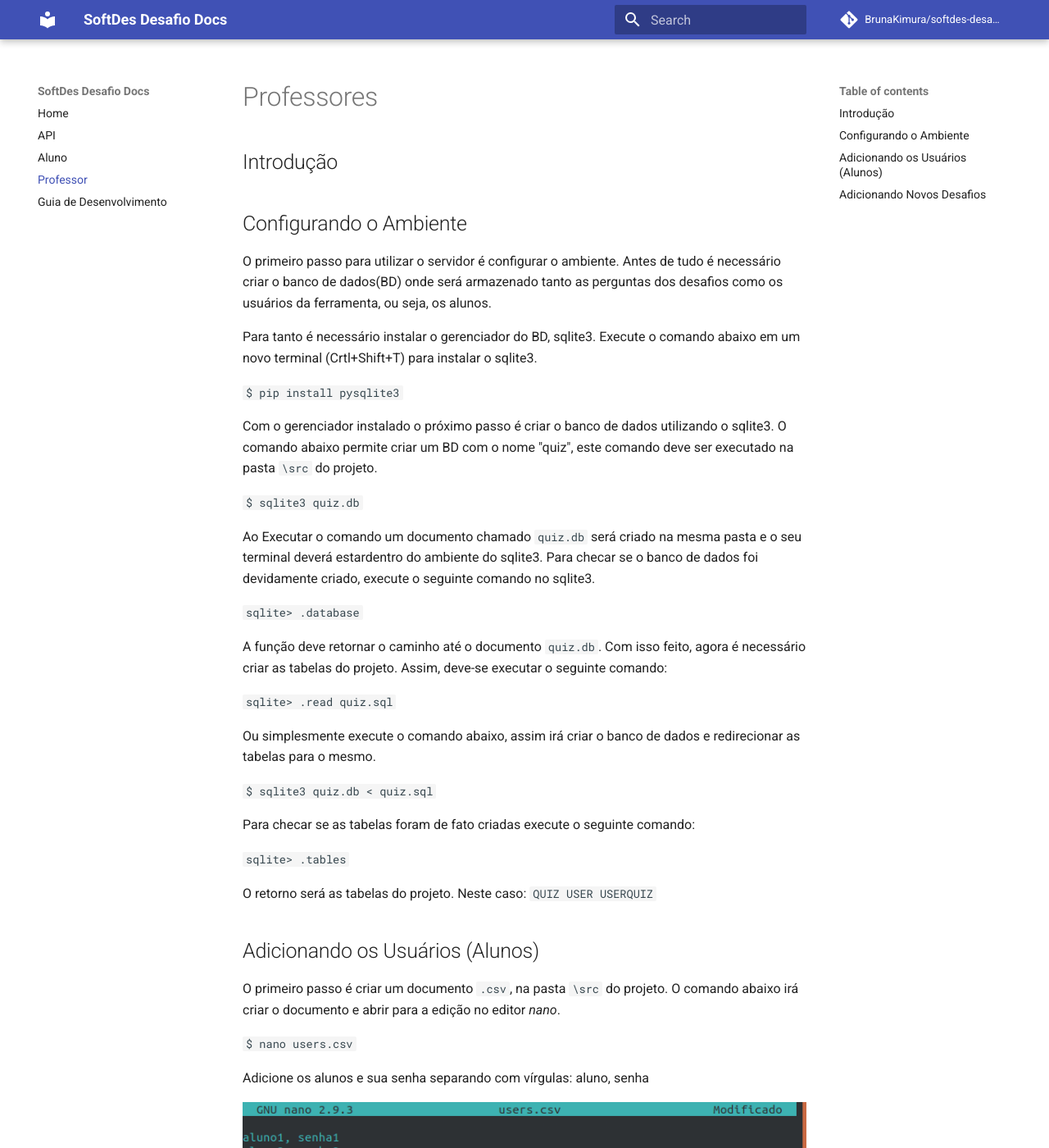
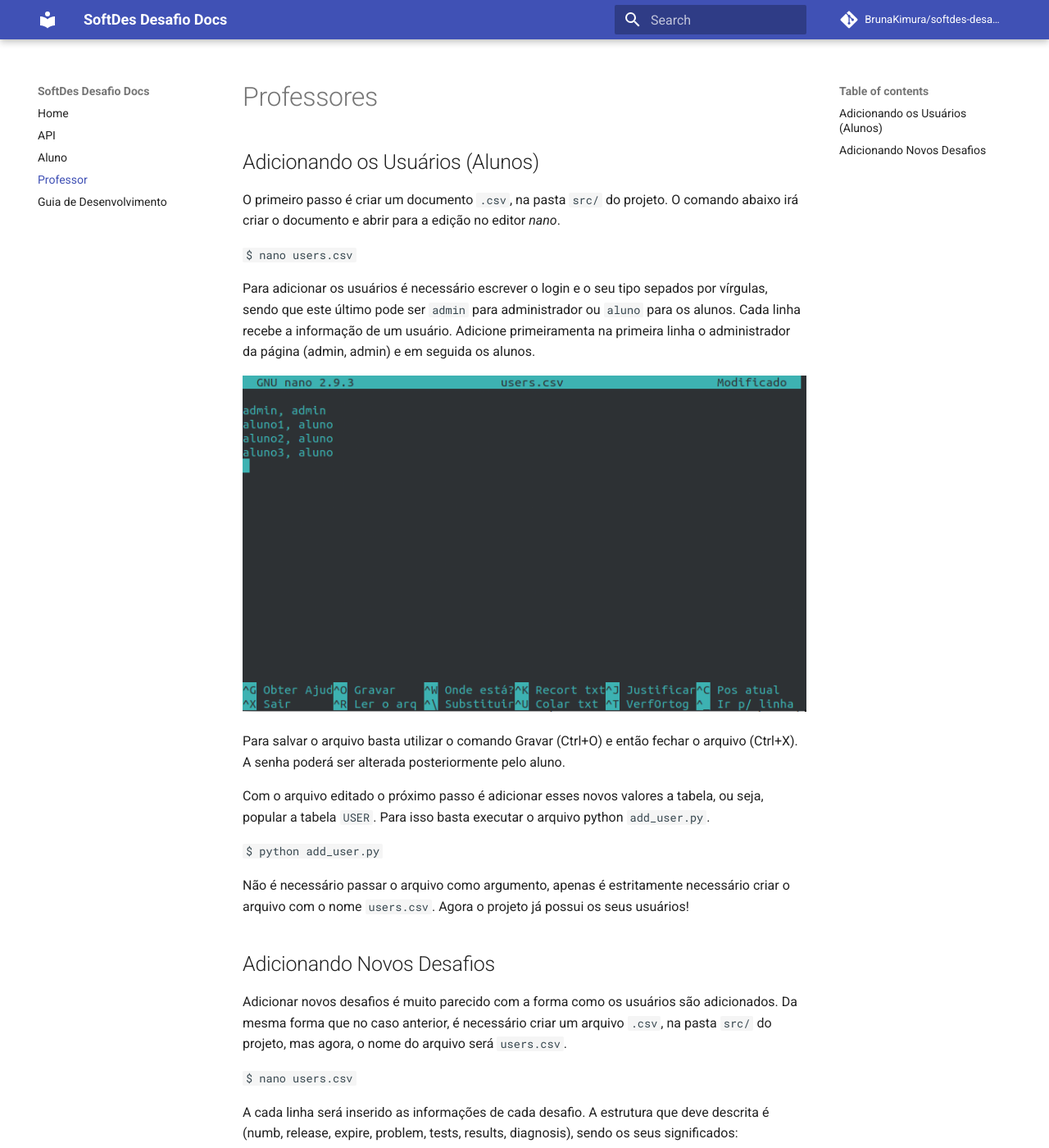
Before and after one commit to BrunaKimura/softdes-desafios, an MkDocs documentation site: the page built from docs/professor.md, in a window 1280 px wide and 1400 px high. Shown: the whole window at 82% size. Built offline with MkDocs 1.6.1 and Material for MkDocs 9.7.7, drawn with Linux system fonts in a browser that asks for light colours; comment, search, counter and statistics services are not loaded; some of the changed text lies outside the part shown.

Commit message:
documentação prof e desen feitas

````diff
--- a/docs/guia_des.md
+++ b/docs/guia_des.md
@@ -1,7 +1,57 @@
 # Guia do Desnvolvedor
 
-## Introdução
+## Configurando o Ambiente
+O primeiro passo para utilizar o servidor é configurar o ambiente. Antes de tudo é necessário criar o banco de dados(BD) onde será armazenado tanto as perguntas dos desafios como os usuários da ferramenta, ou seja, os alunos.
 
-## Configuração do Ambiente
+Para tanto é necessário instalar o gerenciador do BD, sqlite3. Execute o comando abaixo em um novo terminal (Crtl+Shift+T) para instalar o sqlite3.
+
+```$ pip install pysqlite3```
+
+Com o gerenciador instalado o próximo passo é criar o banco de dados utilizando o sqlite3. O comando abaixo permite criar um BD com o nome "quiz", este comando deve ser executado na pasta `src/` do projeto.
+
+```$ sqlite3 quiz.db```
+
+Ao Executar o comando um documento chamado `quiz.db` será criado na mesma pasta e o seu terminal deverá estardentro do ambiente do sqlite3.
+Para checar se o banco de dados foi devidamente criado, execute o seguinte comando no sqlite3.
+
+``` sqlite> .database```
+
+A função deve retornar o caminho até o documento `quiz.db`. Com isso feito, agora é necessário criar as tabelas do projeto. Assim, deve-se executar o seguinte comando:
+
+``` sqlite> .read quiz.sql```
+
+
+Ou simplesmente execute o comando abaixo, assim irá criar o banco de dados e redirecionar as tabelas para o mesmo.
+
+```$ sqlite3 quiz.db < quiz.sql```
+
+Para checar se as tabelas foram de fato criadas execute o seguinte comando:
+
+```sqlite> .tables ```
+
+O retorno será as tabelas do projeto. Neste caso:
+```QUIZ      USER      USERQUIZ```
+
+## Como executar o programa
+
+Com o banco de dados já configurado, o próximo passo é executar o programa. Primeiramente é necessário criar um login de administrador, para isso basta olhar o item "Adiciona Usuário" do arquivo [professor](professor.md).
+
+Para abrir o programa, basta executar o arquivo python `servidor.py`.
+
+```$ python servidor.py```
+
+O programa estará rodando no localhost na porta 8080. Assim, para ver o conteúdo da página é necessário abrir um navegador e acessar o seguinte link: `http://0.0.0.0:8080/`.
+
+Ao entrar na página irá aparecer um *popup* onde é possível inserir suas informações para login e assim acessar o servidor de desafios.
+![Longin](img/login.png)
 
 ## Como contribuir
+
+Para realizar contribuições no projeto:
+
+- Faça um Fork do projeto
+- Crie uma Branch para sua Feature (`git checkout -b feature/<nome_feature>`)
+- Adicione suas mudanças (`git add .`)
+- Comite suas mudanças (`git commit -m 'Adicionando feature`)
+- Faça o Push da Branch (`git push origin feature/<nome_feature>`)
+- Abra um Pull Request no Github
--- a/docs/professor.md
+++ b/docs/professor.md
@@ -1,55 +1,45 @@
 # Professores
-
-## Introdução
-
-## Configurando o Ambiente
-O primeiro passo para utilizar o servidor é configurar o ambiente. Antes de tudo é necessário criar o banco de dados(BD) onde será armazenado tanto as perguntas dos desafios como os usuários da ferramenta, ou seja, os alunos.
-
-Para tanto é necessário instalar o gerenciador do BD, sqlite3. Execute o comando abaixo em um novo terminal (Crtl+Shift+T) para instalar o sqlite3.
-
-```$ pip install pysqlite3```
-
-Com o gerenciador instalado o próximo passo é criar o banco de dados utilizando o sqlite3. O comando abaixo permite criar um BD com o nome "quiz", este comando deve ser executado na pasta `\src` do projeto.
-
-```$ sqlite3 quiz.db```
-
-Ao Executar o comando um documento chamado `quiz.db` será criado na mesma pasta e o seu terminal deverá estardentro do ambiente do sqlite3.
-Para checar se o banco de dados foi devidamente criado, execute o seguinte comando no sqlite3.
-
-``` sqlite> .database```
-
-A função deve retornar o caminho até o documento `quiz.db`. Com isso feito, agora é necessário criar as tabelas do projeto. Assim, deve-se executar o seguinte comando:
-
-``` sqlite> .read quiz.sql```
-
-
-Ou simplesmente execute o comando abaixo, assim irá criar o banco de dados e redirecionar as tabelas para o mesmo.
-
-```$ sqlite3 quiz.db < quiz.sql```
-
-Para checar se as tabelas foram de fato criadas execute o seguinte comando:
-
-```sqlite> .tables ```
-
-O retorno será as tabelas do projeto. Neste caso:
-```QUIZ      USER      USERQUIZ```
 
 ## Adicionando os Usuários (Alunos)
 
-O primeiro passo é criar um documento `.csv`, na pasta `\src` do projeto. O comando abaixo irá criar o documento e abrir para a edição no editor *nano*.
+O primeiro passo é criar um documento `.csv`, na pasta `src/` do projeto. O comando abaixo irá criar o documento e abrir para a edição no editor *nano*.
 
 ```$ nano users.csv```
 
-Adicione os alunos e sua senha separando com vírgulas: aluno, senha
+Para adicionar os usuários é necessário escrever o login e o seu tipo sepados por vírgulas, sendo que este último pode ser `admin` para administrador ou `aluno` para os alunos. Cada linha recebe a informação de um usuário. Adicione primeiramenta na primeira linha o administrador da página (admin, admin) e em seguida os alunos.
 
 ![Adiciona aluno](img/add_alunos.png)
 
-Para salvar o arquivo basta utilizar o comando Gravar (Ctrl+O) e então fechar o arquivo (Ctrl+X).
+Para salvar o arquivo basta utilizar o comando Gravar (Ctrl+O) e então fechar o arquivo (Ctrl+X). A senha poderá ser alterada posteriormente pelo aluno.
 
-Com o arquivo editado o próximo passo é adicionar esses novos valores a tabela, ou seja, popular a tabela `USER`. Para isso basta executar o arquivo python `adduser.py`.
+Com o arquivo editado o próximo passo é adicionar esses novos valores a tabela, ou seja, popular a tabela `USER`. Para isso basta executar o arquivo python `add_user.py`.
 
-```$ python adduser.py```
+```$ python add_user.py```
 
 Não é necessário passar o arquivo como argumento, apenas é estritamente necessário criar o arquivo com o nome `users.csv`. Agora o projeto já possui os seus usuários!
 
 ## Adicionando Novos Desafios
+
+Adicionar novos desafios é muito parecido com a forma como os usuários são adicionados. Da mesma forma que no caso anterior, é necessário criar um arquivo `.csv`, na pasta `src/` do projeto, mas agora, o nome do arquivo será `users.csv`.
+
+```$ nano users.csv```
+
+A cada linha será inserido as informações de cada desafio. A estrutura que deve descrita é (numb, release, expire, problem, tests, results, diagnosis), sendo os seus significados:
+
+- **numb**: Numeração do desafio
+- **release**: Data de lançamento
+- **expire**: Data de validade
+- **problem**: Descrição do desafio
+- **test**: Possíveis entradas da função
+- **result**: Resultados das entradas fornecidas pelo **test**
+- **diagnosis**: ?
+
+![Adiciona quiz](img/add_quiz.png)
+
+O seu arquivo deve ficar semelhante com a imagem acima.
+
+Para enviar os teste para o servidor basta executar o arquivo python `add_quiz.py`.
+
+```$ python add_quiz.py```
+
+Agora o projeto já possui os desafios!
````
Also changed, not shown: docs/img/add_alunos.png, docs/img/add_quiz.png (added), docs/img/login.png (added), 1 other file.
